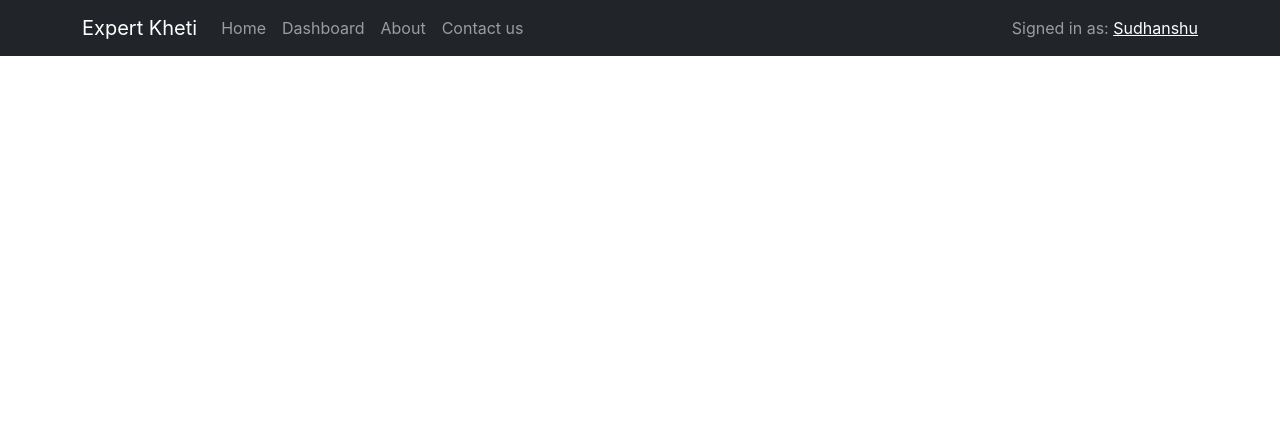
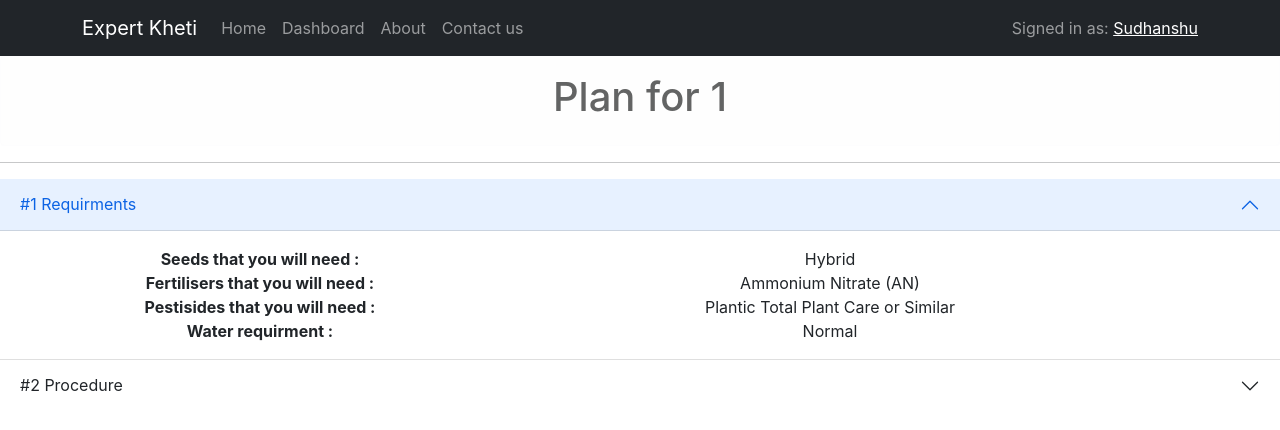
Before and after one commit to sudhanshuprasad/ExpertKheti, a React (Create React App) app: page /plan/1 in a window 1280 px wide. Shown: the top 430 px of the page. Built offline with nearby package versions, Linux system fonts and the light colour scheme.

Commit message:
plans added

```diff
--- a/src/App.js
+++ b/src/App.js
@@ -11,6 +11,7 @@ import Contactus from './components/Contactus.js';
 import { initializeApp } from "firebase/app";
 import { getAnalytics } from "firebase/analytics";
 import Dashboard from './components/Dashboard.js';
+import Plan from './components/Plan.js';
 // TODO: Add SDKs for Firebase products that you want to use
 // https://firebase.google.com/docs/web/setup#available-libraries
 
@@ -44,6 +45,7 @@ function App() {
           <Route path='/login' element={<Login />}></Route>
           <Route path='/contactus' element={<Contactus />}></Route>
           <Route path='/dashboard' element={<Dashboard />}></Route>
+          <Route path='/plan/:cropname' element={<Plan />}></Route>
         </Routes>
       </div>
     </BrowserRouter>
--- a/src/components/Dashboard.js
+++ b/src/components/Dashboard.js
@@ -1,5 +1,6 @@
 import React from 'react'
 import { Table } from 'react-bootstrap'
+import { useNavigate } from 'react-router-dom';
 
 let cropPlan = [
     {
@@ -11,10 +12,27 @@ let cropPlan = [
         "cropName": "wheat",
         "index": "2",
         "price": "10000",
+    },
+    {
+        "cropName": "maze",
+        "index": "3",
+        "price": "20000",
+    },
+    {
+        "cropName": "sugarcane",
+        "index": "4",
+        "price": "40000",
+    },
+    {
+        "cropName": "peanuts",
+        "index": "5",
+        "price": "35000",
     }
 ];
 
 function Dashboard() {
+
+    const navigate=useNavigate();
     return (
         <div>
             <Table hover variant="light">
@@ -28,7 +46,7 @@ function Dashboard() {
                 <tbody>
                     {
                         cropPlan.map((element) => (
-                            <tr>
+                            <tr onClick={()=>navigate(`/plan/${element.cropName}`)}>
                                 <td>{element.index}</td>
                                 <td>{element.cropName}</td>
                                 <td>₹{element.price}</td>
--- /dev/null
+++ b/src/components/Plan.js
@@ -0,0 +1,62 @@
+import React from 'react'
+import { Accordion, Alert, Col, Container, Row } from 'react-bootstrap'
+import { useParams } from 'react-router-dom'
+
+function Plan() {
+    const cropName = useParams()
+    console.log(cropName)
+    return (
+        <div>
+            <Alert variant="light">
+                <Alert.Heading><h1 className='text-center'>Plan for {cropName.cropname}</h1></Alert.Heading>
+            </Alert>
+            <hr />
+
+            <Accordion defaultActiveKey="0" flush>
+                <Accordion.Item eventKey="0">
+                    <Accordion.Header>#1 Requirments</Accordion.Header>
+                    <Accordion.Body>
+                        <Container>
+                            <Row>
+                                <Col sm={4}><strong>Seeds that you will need : </strong></Col>
+                                <Col sm={8}>Hybrid</Col>
+                            </Row>
+                            <Row>
+                                <Col sm={4}><strong>Fertilisers that you will need : </strong></Col>
+                                <Col sm={8}>Ammonium Nitrate (AN)</Col>
+                            </Row>
+                            <Row>
+                                <Col sm={4}><strong>Pestisides that you will need : </strong></Col>
+                                <Col sm={8}>Plantic Total Plant Care or Similar</Col>
+                            </Row>
+                            <Row>
+                                <Col sm={4}><strong>Water requirment : </strong></Col>
+                                <Col sm={8}>Normal</Col>
+                            </Row>
+                        </Container>
+
+                    </Accordion.Body>
+                </Accordion.Item>
+
+                <Accordion.Item eventKey="1">
+                    <Accordion.Header>#2 Procedure</Accordion.Header>
+                    <Accordion.Body>
+                        <Container>
+                            <Row>
+                                <Col sm={4}>sm=8</Col>
+                                <Col sm={8}>sm=4</Col>
+                            </Row>
+                            <Row>
+                                <Col sm>sm=true</Col>
+                                <Col sm>sm=true</Col>
+                                <Col sm>sm=true</Col>
+                            </Row>
+                        </Container>
+                    </Accordion.Body>
+                </Accordion.Item>
+            </Accordion>
+        </div>
+    )
+}
+
+export default Plan
--- a/src/components/Topbar.js
+++ b/src/components/Topbar.js
@@ -12,12 +12,12 @@ function Topbar() {
     <div>
       <Navbar bg="dark" variant="dark">
         <Container>
-          <Navbar.Brand as={NavLink} to='/home' exact>Expert Kheti</Navbar.Brand>
+          <Navbar.Brand as={NavLink} to='/home'>Expert Kheti</Navbar.Brand>
           <Nav className="me-auto">
-            <Nav.Link as={NavLink} to='/home' exact>Home</Nav.Link>
-            <Nav.Link as={NavLink} to='/dashboard' exact>Dashboard</Nav.Link>
-            <Nav.Link as={NavLink} to='/about' exact>About</Nav.Link>
-            <Nav.Link as={NavLink} to='/contactus' exact>Contact us</Nav.Link>
+            <Nav.Link as={NavLink} to='/home'>Home</Nav.Link>
+            <Nav.Link as={NavLink} to='/dashboard'>Dashboard</Nav.Link>
+            <Nav.Link as={NavLink} to='/about'>About</Nav.Link>
+            <Nav.Link as={NavLink} to='/contactus'>Contact us</Nav.Link>
           </Nav>
           <Navbar.Toggle />
           <Navbar.Collapse className="justify-content-end">
```
